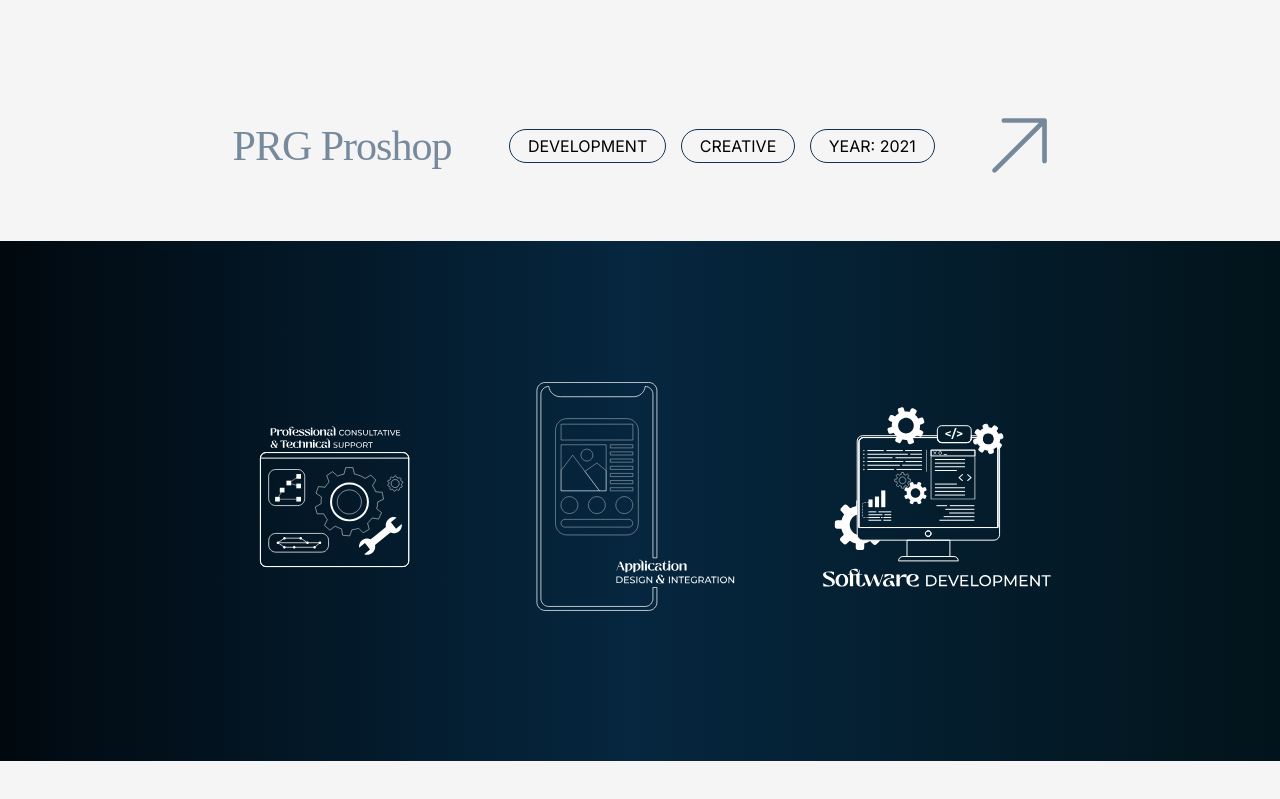
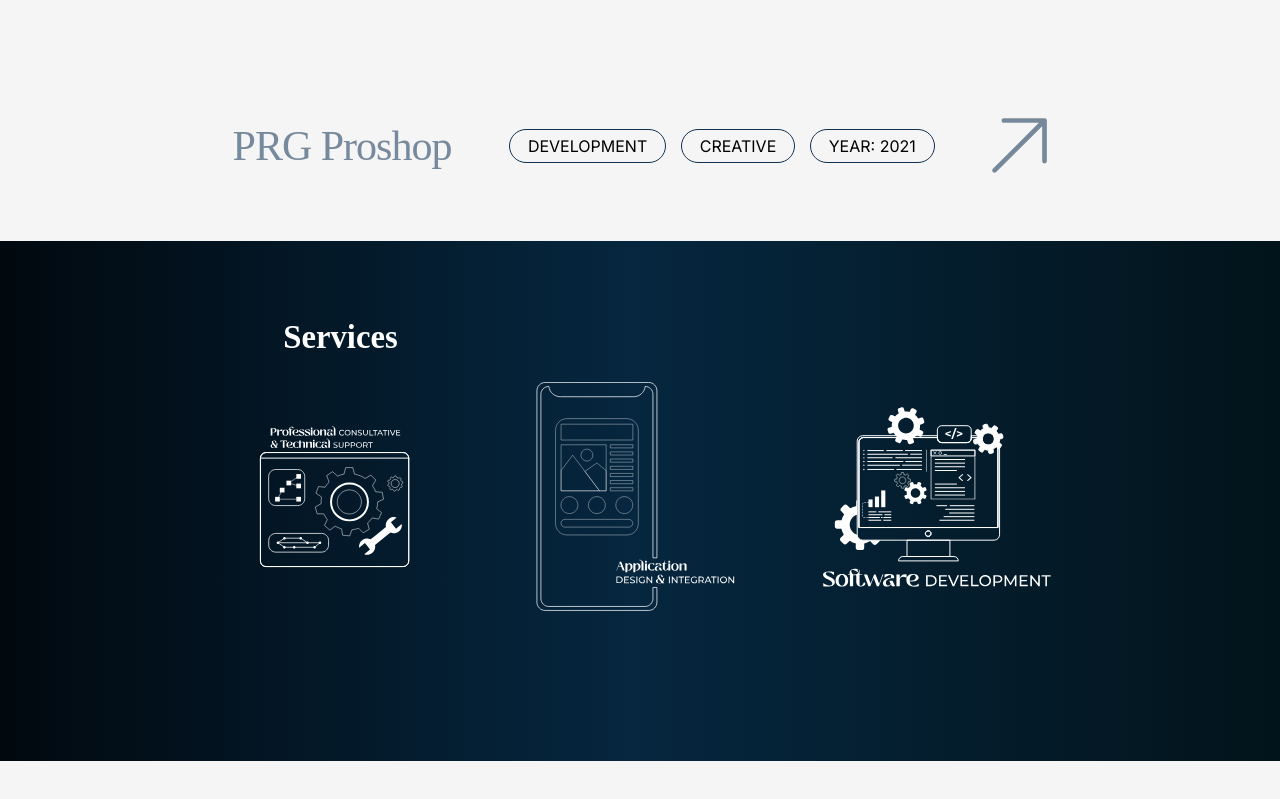
Before and after one commit to Xprim3/thesocialplus, a website built with Vite: page index.html in a window 1280 px wide. Shown: the part 1704-2503 px from the top of the page. Built offline with nearby package versions, Linux system fonts and the light colour scheme.

Commit message:
secound commit

```diff
--- a/index.html
+++ b/index.html
@@ -158,6 +158,7 @@
       </div>
       <!--End of the Section 2-->
       <div class="section3-block">
+        <span class="services-top-text">Services</span>
         <div class="service-box">
           <div class="service-box-images">
             <img src="media/icons/service image1.svg">
--- a/styles/section3.css
+++ b/styles/section3.css
@@ -1,5 +1,6 @@
 .section3-block {
   display: flex;
+  position: relative;
   width: 1280px;
   height: 519.89px;
   background: linear-gradient(270deg, rgba(7, 55, 60, 0.2) 0.96%, rgba(25, 149, 240, 0.2) 50.56%, rgba(0, 0, 0, 0.2) 99.98%), #010B13;
@@ -7,6 +8,8 @@
   justify-content: center;
   align-items: center;
 }
+
+/* Services Sliding Effect and Content */
 
 .service-box {
   position: relative;
@@ -31,3 +34,17 @@
   width: 301.17px;
   height: 394.83px;
 }
+
+.services-top-text {
+  position: absolute;
+  font-family: 'Zolina';
+  font-style: normal;
+  font-weight: 600;
+  font-size: 32.6802px;
+  line-height: 158.08%;
+  color: rgba(255, 255, 255, 1);
+  top: 70.74px;
+  left: 283.34px;
+  right: 849.89px;
+  bottom: 397.15px;
+}
```
